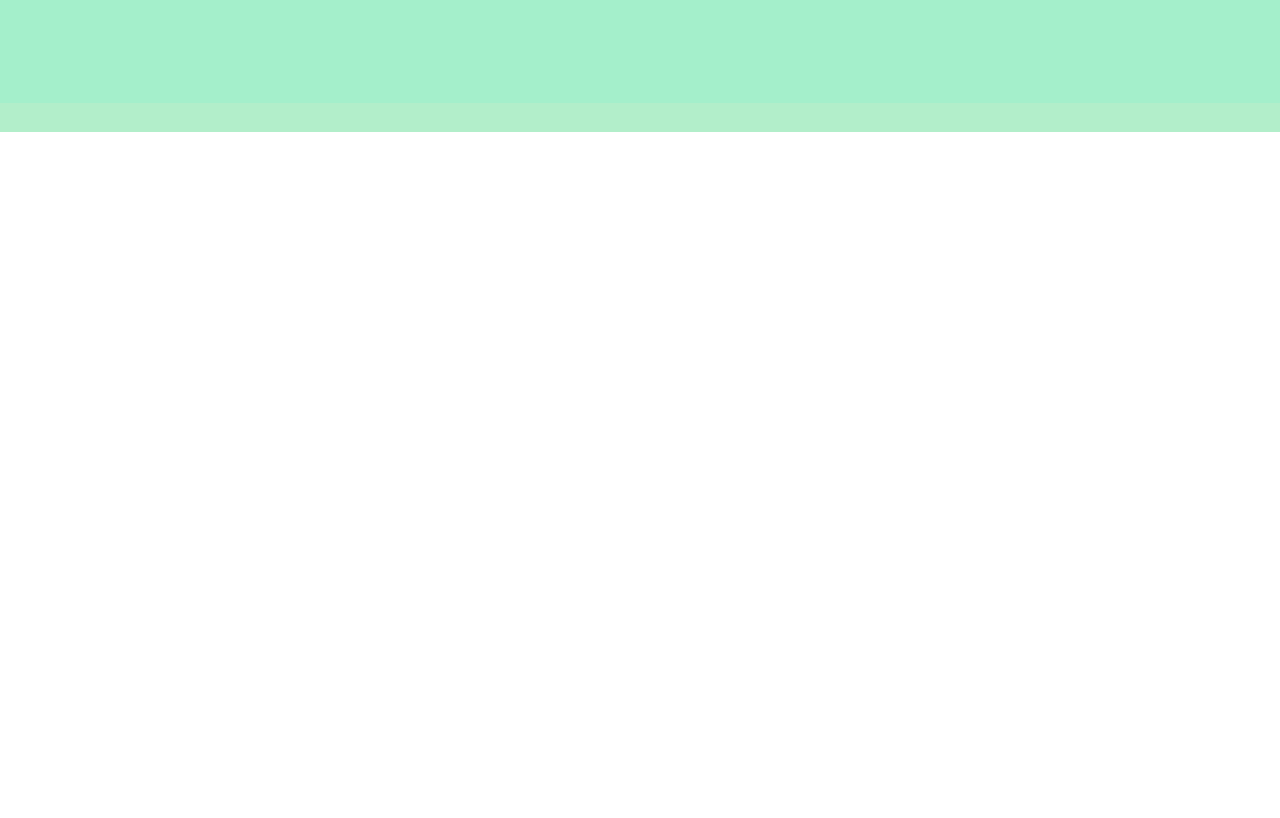
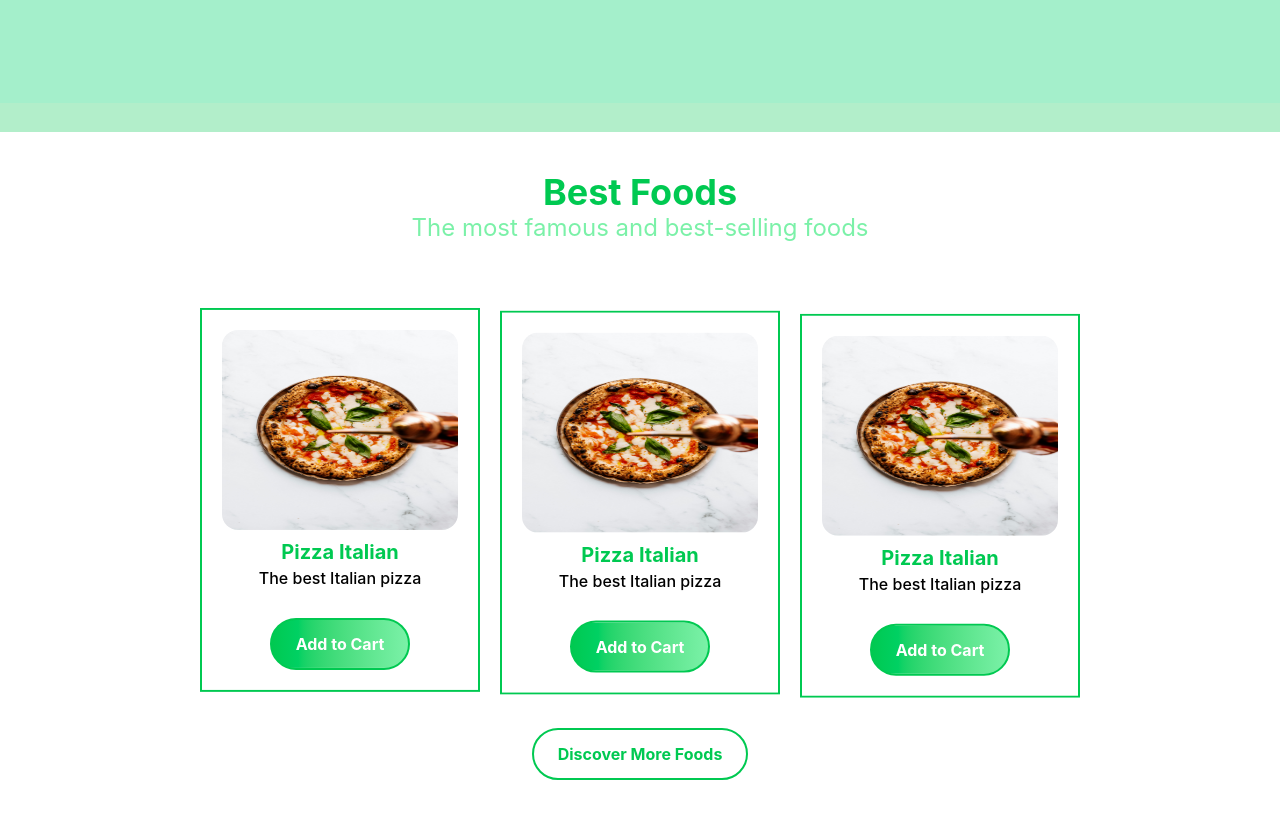
Before and after one commit to ahmedabdelhalemmohamed/E-commerce-food-react, a React (Vite) app: page / in a window 1280 px wide. Shown: the part 660-1478 px from the top of the page. Before the commit the page ends 800 px from the top, so only its background shows below. Built offline with nearby package versions, Linux system fonts and the light colour scheme.

Commit message:
Finished famous food section

```diff
--- a/src/App.jsx
+++ b/src/App.jsx
@@ -12,7 +12,7 @@ const App = () => {
 
   return (
     <div className='min-h-screen'>
-      <div className='sticky top-0 left-0 w-full z-50'>
+      <div className='sticky top-0 left-0 w-full z-70'>
           <Navbar />
       </div>
       <Routes>
--- /dev/null
+++ b/src/components/BestFoods.jsx
@@ -0,0 +1,66 @@
+import React, { useState } from "react";
+import { Link } from "react-router-dom";
+
+const BestFoods = () => {
+  const [famousFood, setFamousFood] = useState([
+    {
+      name: "Pizza Italian",
+      img: "./foods/pizza.jpg",
+      des: "The best Italian pizza",
+    },
+    {
+      name: "Pizza Italian",
+      img: "./foods/pizza.jpg",
+      des: "The best Italian pizza",
+    },
+    {
+      name: "Pizza Italian",
+      img: "./foods/pizza.jpg",
+      des: "The best Italian pizza",
+    },
+  ]);
+
+  return (
+    <div className="mx-auto text-center overflow-hidden lg:px-50 px-10 mb-20">
+      <div className="text-center mt-10 max-w-full mx-auto">
+        <h1 className="text-4xl font-bold text-green-500">Best Foods</h1>
+        <p className=" text-xl sm:text-2xl text-green-300">
+          The most famous and best-selling foods
+        </p>
+      </div>
+      <div className="flex flex-wrap sm:flex-nowrap lg:justify-around justify-between gap-5 mt-20 ">
+        {famousFood.map((food, index) => {
+          return (
+            <div
+              className={`w-75 h-auto border-2 border-green-500  p-5 space-y-2 hover:scale-110 transition-all animate-card `}
+              style={{ animationDelay: `${index * 100}ms` }}
+            >
+              <div className="w-full h-50">
+                <img
+                  src={food.img}
+                  alt=""
+                  className="w-full h-full rounded-2xl"
+                />
+              </div>
+              <div className="text-center">
+                <h1 className="text-xl font-bold text-green-500">
+                  {food.name}
+                </h1>
+                <p className="font-medium">{food.des}</p>
+              </div>
+              <button className="mt-5 py-3 px-6 bg-gradient-to-r from-green-500 to-green-300 hover:bg-gradient-to-l hover:from-green-500 hover:to-green-300 rounded-full text-white font-bold border-2 border-green-500 hover:bg-white hover:text-black transition cursor-pointer w-fit ">
+                Add to Cart
+              </button>
+            </div>
+          );
+        })}
+      </div>
+
+      <button className="mx-auto mt-5 py-3 px-6 bg-white text-green-500 rounded-full hover:text-white font-bold border-2 border-green-500 hover:bg-green-500 hover:text-black transition cursor-pointer w-fit ">
+        <Link to="/foods">Discover More Foods</Link>
+      </button>
+    </div>
+  );
+};
+
+export default BestFoods;
--- a/src/index.css
+++ b/src/index.css
@@ -3,6 +3,7 @@
 @theme {
   --animate-gradient: gradient 2s ease-in-out infinite;
   --animate-menu: menu 1s ease-in-out;
+  --animate-card: card 2s ease-in-out infinite;
 }
 
 @keyframes gradient {
@@ -22,3 +23,15 @@
     transform: translateX(0);
   }
 }
+
+@keyframes card{
+  0%, 100% {
+    transform: translateY(-5%);
+  }
+  50% {
+    transform: translateY(0)
+  }
+  /* 100% {
+    transform: translateY(10%);
+  } */
+}
--- a/src/pages/Home.jsx
+++ b/src/pages/Home.jsx
@@ -1,6 +1,7 @@
 import React from 'react'
 import Navbar from '../components/Navbar'
 import Hero from "../components/Hero"
+import BestFoods from '../components/BestFoods'
 
 const Home = () => {
   return (
@@ -8,6 +9,9 @@ const Home = () => {
         <div>
           <Hero />
         </div>
+        <div>
+          <BestFoods />
+        </div>
     </div>
   )
 }
```
Also changed, not shown: public/foods/pizza.jpg (added).
